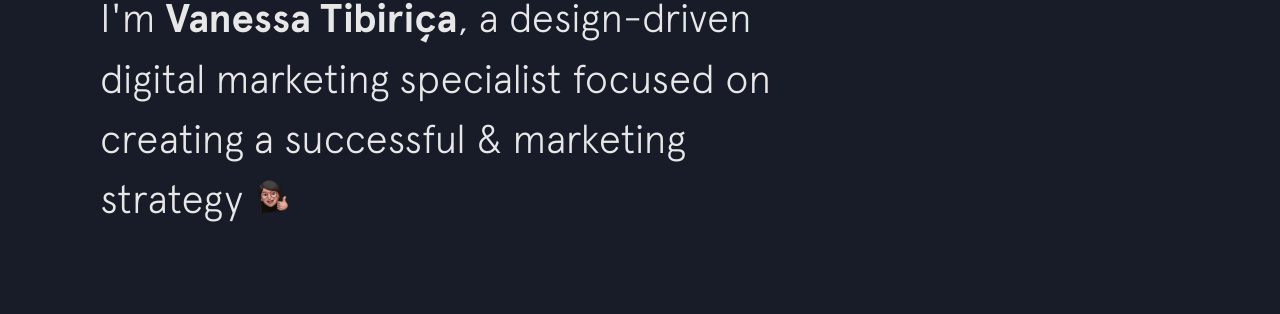
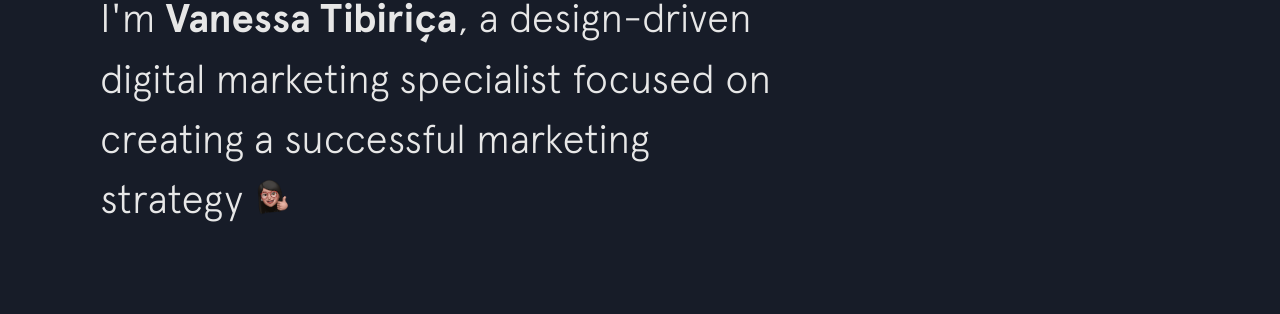
Before and after one commit to vanessatibirica/vanessatibirica.github.io, a Jekyll site: the page built from index.html, in a window 1280 px wide. Shown: the part 361-675 px from the top of the page. Built offline with Jekyll 4.4.1, drawn with Linux system fonts in a browser that asks for light colours; nearby versions of some CDN libraries.

Commit message:
Update intro.html

```diff
--- a/_includes/intro.html
+++ b/_includes/intro.html
@@ -5,7 +5,7 @@
   </h1>
 
   <h2 class="intro__tagline">I'm
-    <span class="name">Vanessa Tibiriça</span>, a design-driven digital marketing specialist focused on creating a successful  &amp; marketing strategy
+    <span class="name">Vanessa Tibiriça</span>, a design-driven digital marketing specialist focused on creating a successful marketing strategy
     <span class="emoji technologist"></span>
   </h2>
 
```
